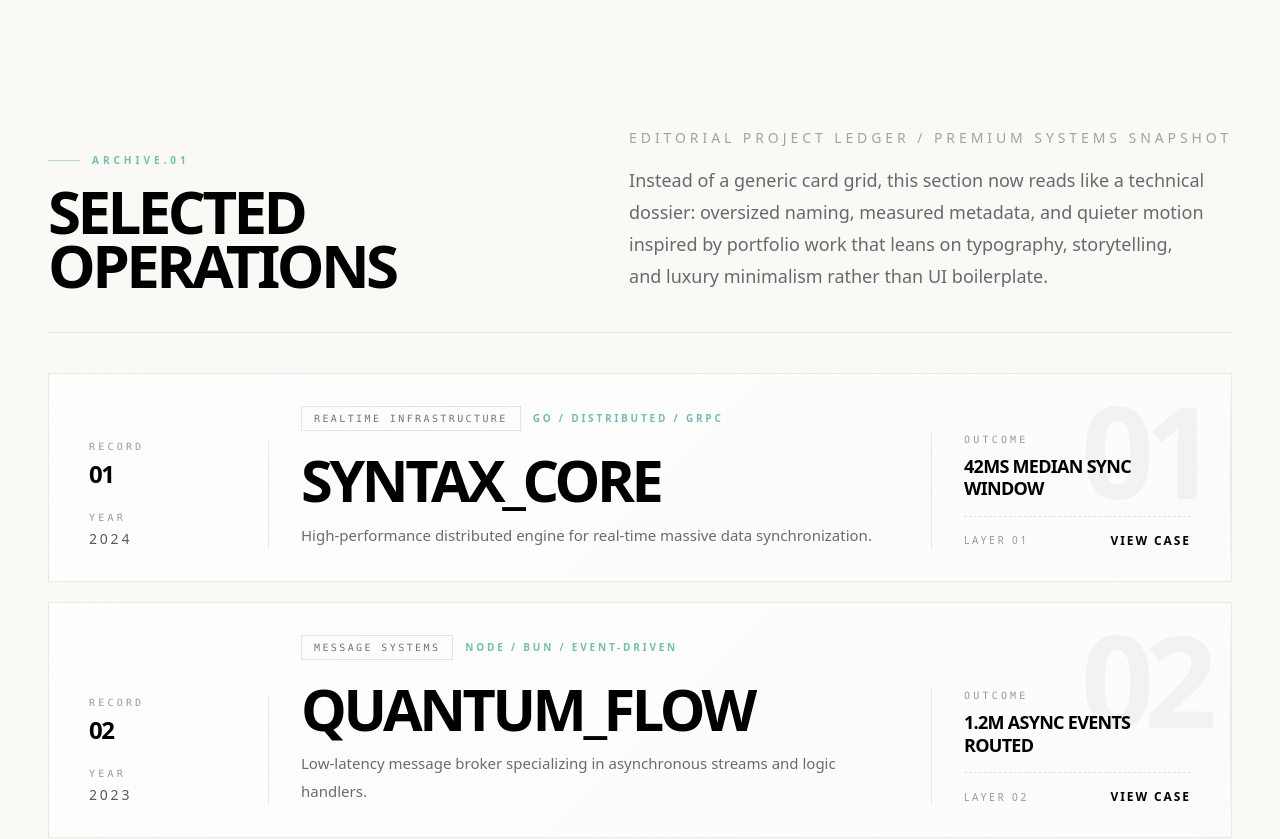
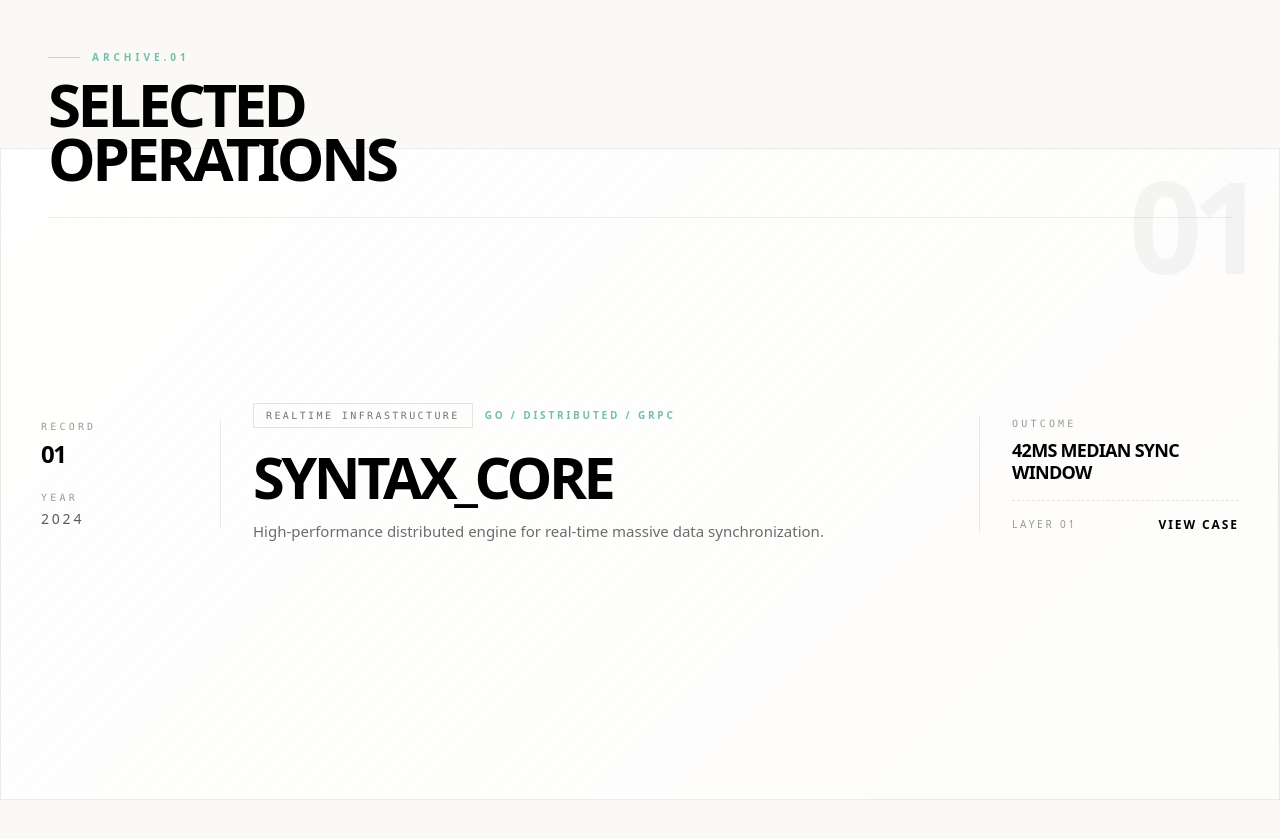
Before and after one commit to itisrohit/itisrohit, a Next.js app in the folder portfolio/: page / in a window 1280 px wide. Shown: the part 800-1639 px from the top of the page. Built offline with nearby package versions, Linux system fonts and the light colour scheme.

Commit message:
feat: implement high-performance sticky card stack with Lenis smooth scroll and design refinements

```diff
--- a/portfolio/package.json
+++ b/portfolio/package.json
@@ -12,6 +12,7 @@
     "@gsap/react": "^2.1.2",
     "clsx": "^2.1.1",
     "gsap": "^3.14.2",
+    "lenis": "^1.3.21",
     "next": "16.2.1",
     "react": "19.2.4",
     "react-dom": "19.2.4",
--- a/portfolio/src/app/page.tsx
+++ b/portfolio/src/app/page.tsx
@@ -1,10 +1,11 @@
 "use client";
 
-import { useRef } from "react";
+import { useRef} from "react";
 import Image from "next/image";
 import gsap from "gsap";
 import { ScrollTrigger } from "gsap/ScrollTrigger";
 import { useGSAP } from "@gsap/react";
+import Lenis from "lenis";
 
 gsap.registerPlugin(useGSAP, ScrollTrigger);
 
@@ -75,11 +76,32 @@ export default function Home() {
     () => {
       const mm = gsap.matchMedia();
 
+      let lenis: Lenis | null = null;
+      let tickerFn: ((time: number) => void) | null = null;
+
       mm.add("(prefers-reduced-motion: reduce)", () => {
         gsap.set("[data-animate]", { clearProps: "all" });
+        gsap.set("[data-project-card]", { clearProps: "all" });
       });
 
       mm.add("(prefers-reduced-motion: no-preference)", () => {
+        // 1. Initialize Lenis (Ken) smooth scroll for a premium, organic feel
+        lenis = new Lenis({
+          duration: 1.2,
+          easing: (t) => Math.min(1, 1.001 - Math.pow(2, -10 * t)),
+          wheelMultiplier: 1,
+          touchMultiplier: 2,
+        });
+
+        // Sync GSAP ticker with Lenis raf
+        tickerFn = (time: number) => lenis?.raf(time * 1000);
+        if (tickerFn) gsap.ticker.add(tickerFn);
+        gsap.ticker.lagSmoothing(0);
+
+        // Update GSAP and ScrollTrigger whenever Lenis scrolls
+        lenis?.on("scroll", ScrollTrigger.update);
+
+        // ── Hero entrance ────────────────────────────────────────────────
         const heroTimeline = gsap.timeline({ defaults: { ease: "power2.out" } });
 
         heroTimeline
@@ -111,6 +133,7 @@ export default function Home() {
             "<0.2",
           );
 
+        // ── Hero parallax ────────────────────────────────────────────────
         gsap.to("[data-hero-image]", {
           yPercent: -6,
           ease: "none",
@@ -133,45 +156,7 @@ export default function Home() {
           },
         });
 
-        ScrollTrigger.batch("[data-project-card]", {
-          start: "top 85%",
-          once: true,
-          onEnter: (elements) => {
-            gsap.fromTo(
-              elements,
-              { y: 40, autoAlpha: 0, scale: 0.985 },
-              {
-                y: 0,
-                autoAlpha: 1,
-                scale: 1,
-                duration: 0.8,
-                ease: "power2.out",
-                stagger: 0.12,
-                overwrite: true,
-              },
-            );
-          },
-        });
-
-        ScrollTrigger.batch("[data-capability-group]", {
-          start: "top 82%",
-          once: true,
-          onEnter: (elements) => {
-            gsap.fromTo(
-              elements,
-              { y: 20, autoAlpha: 0 },
-              {
-                y: 0,
-                autoAlpha: 1,
-                duration: 0.7,
-                ease: "power2.out",
-                stagger: 0.1,
-                overwrite: true,
-              },
-            );
-          },
-        });
-
+        // ── Ambient hero glow ───────────────────────────────────────────
         gsap.to("[data-ambient-glow]", {
           xPercent: 8,
           yPercent: -8,
@@ -180,9 +165,52 @@ export default function Home() {
           duration: 8,
           ease: "sine.inOut",
         });
+
+        // ── Selected Operations: Pin + Card Stack ──────────────────────
+        const root = container.current!;
+        const cards = Array.from(
+          root.querySelectorAll<HTMLElement>("[data-project-card]"),
+        );
+        const overlays = Array.from(
+          root.querySelectorAll<HTMLElement>("[data-project-overlay]"),
+        );
+        const pinSection = root.querySelector<HTMLElement>("[data-ops-pin]");
+
+        if (!pinSection || cards.length < 2) return;
+
+        // Set initial stacking: card[i+1] slides over card[i] so needs higher z
+        cards.forEach((card, i) => {
+          gsap.set(card, { zIndex: i + 1 });
+          if (i > 0) {
+            gsap.set(card, { yPercent: 100, willChange: "transform" });
+          }
         });
 
-      return () => mm.revert();
+        const tl = gsap.timeline({
+          scrollTrigger: {
+            trigger: pinSection,
+            start: "clamp(top top)",
+            end: () => `+=${(cards.length - 1) * window.innerHeight}`,
+            scrub: 0.2,
+            invalidateOnRefresh: true,
+          },
+          defaults: { ease: "none", duration: 1 },
+        });
+
+        // Sequential pairs: one full timeline unit per card transition
+        for (let i = 0; i < cards.length - 1; i++) {
+          const label = `step-${i}`;
+          tl.addLabel(label);
+          tl.to(overlays[i], { opacity: 1 }, label);
+          tl.to(cards[i + 1], { yPercent: 0 }, label);
+        }
+      });
+
+      return () => {
+        mm.revert();
+        lenis?.destroy();
+        if (tickerFn) gsap.ticker.remove(tickerFn);
+      };
     },
     { scope: container },
   );
@@ -190,7 +218,7 @@ export default function Home() {
   return (
     <div
       ref={container}
-      className="relative flex min-h-screen w-full flex-col overflow-x-hidden bg-[#FAF9F6] pb-64 font-sans selection:bg-[#73BEB1] selection:text-white"
+      className="relative flex min-h-screen w-full flex-col bg-[#FAF9F6] pb-64 font-sans selection:bg-[#73BEB1] selection:text-white"
     >
       <svg className="absolute h-0 w-0" aria-hidden="true">
         <filter id="rough-edge">
@@ -210,15 +238,16 @@ export default function Home() {
         }}
       />
 
-      <div
-        data-ambient-glow
-        className="pointer-events-none fixed left-[-10vw] top-[18vh] z-0 h-[28rem] w-[28rem] rounded-full bg-[#73BEB1]/[0.07] blur-3xl"
-      />
-
+      {/* ── Hero ──────────────────────────────────────────────────────── */}
       <section
         data-hero
         className="relative flex h-screen min-h-[700px] w-full flex-col items-center justify-center overflow-hidden"
       >
+        <div
+          data-ambient-glow
+          className="pointer-events-none absolute left-[-8vw] top-[16vh] z-0 h-[26rem] w-[26rem] rounded-full bg-[radial-gradient(circle,rgba(17,17,17,0.08)_0%,rgba(17,17,17,0.035)_38%,rgba(17,17,17,0)_72%)] blur-3xl"
+        />
+
         <div
           data-hero-backdrop
           className="pointer-events-none absolute inset-0 flex select-none items-center justify-center overflow-hidden px-4 opacity-[0.07]"
@@ -295,45 +324,59 @@ export default function Home() {
         </div>
       </section>
 
-      <section className="relative z-20 mx-auto w-full max-w-7xl px-6 py-24 sm:px-10 lg:px-12 lg:py-32">
-        <div className="grid gap-10 border-b border-black/8 pb-10 lg:grid-cols-[0.9fr_1.6fr] lg:items-end">
-          <div className="space-y-4">
+      {/* ── Selected Operations: Pinned card stack ────────────────────── */}
+      <section
+        data-ops-pin
+        className="relative z-20 w-full bg-[#FAF9F6]"
+        style={{ height: `${projects.length * 100}vh` }}
+      >
+        <div className="sticky top-0 h-screen overflow-hidden">
+          {/* Header — just the label and title */}
+          <div className="absolute inset-x-0 top-0 z-30 mx-auto w-full max-w-7xl px-6 pt-10 sm:px-10 lg:px-12">
+            <div className="border-b border-black/8 pb-8">
               <span className="inline-flex items-center gap-3 text-[10px] font-black tracking-[0.4em] text-[#73BEB1] uppercase">
                 <span className="h-px w-8 bg-[#73BEB1]/50" />
                 Archive.01
               </span>
-            <h3 className="max-w-md text-4xl font-black uppercase leading-[0.9] tracking-[-0.06em] text-black sm:text-5xl lg:text-6xl">
+              <h3 className="mt-3 max-w-md text-4xl font-black uppercase leading-[0.9] tracking-[-0.06em] text-black sm:text-5xl lg:text-6xl">
                 Selected Operations
               </h3>
             </div>
-
-          <div className="max-w-2xl space-y-4 lg:justify-self-end">
-            <p className="text-sm font-medium tracking-[0.28em] text-black/35 uppercase">
-              Editorial project ledger / premium systems snapshot
-            </p>
-            <p className="max-w-xl text-base leading-8 text-black/58 sm:text-lg">
-              Instead of a generic card grid, this section now reads like a technical dossier: oversized naming,
-              measured metadata, and quieter motion inspired by portfolio work that leans on typography,
-              storytelling, and luxury minimalism rather than UI boilerplate.
-            </p>
-          </div>
           </div>
 
-        <div className="mt-10 space-y-5">
+          {/*
+            The clip wrapper. overflow-hidden here ensures cards translated
+            below (yPercent:100) are invisible until GSAP slides them up.
+            top:148px clears the header strip above.
+          */}
+          <div
+            className="absolute inset-x-0 bottom-0 overflow-hidden"
+            style={{ top: "148px" }}
+          >
+            <div className="relative mx-auto h-full w-full max-w-7xl px-6 sm:px-10 lg:px-12">
               {projects.map((project, index) => (
                 <article
                   key={project.id}
                   data-project-card
-              data-animate
-              className="group relative overflow-hidden border border-black/8 bg-[linear-gradient(135deg,rgba(255,255,255,0.78),rgba(255,255,255,0.38))] px-6 py-6 backdrop-blur-[2px] sm:px-8 sm:py-8 lg:px-10"
+                  className="absolute inset-0 border border-black/8 bg-[linear-gradient(135deg,rgba(255,255,255,0.92),rgba(255,255,255,0.60))] px-6 py-8 backdrop-blur-[2px] sm:px-8 sm:py-10 lg:px-10"
                 >
+                  {/* Frosted exit overlay — opacity animated 0→1 to fake blur-out */}
+                  <div
+                    data-project-overlay
+                    className="pointer-events-none absolute inset-0 opacity-0"
+                    style={{
+                      background: "rgba(250,249,246,0.78)",
+                      backdropFilter: "blur(4px)",
+                      zIndex: 10,
+                    }}
+                  />
 
                   <div className="pointer-events-none absolute inset-y-0 right-0 w-px bg-gradient-to-b from-transparent via-black/10 to-transparent" />
-              <span className="pointer-events-none absolute right-4 top-3 text-[5rem] font-black leading-none tracking-[-0.08em] text-black/[0.04] sm:right-6 sm:text-[7rem] lg:text-[8rem]">
+                  <span className="pointer-events-none absolute right-4 top-3 select-none text-[5rem] font-black leading-none tracking-[-0.08em] text-black/[0.04] sm:right-6 sm:text-[7rem] lg:text-[8rem]">
                     {project.id}
                   </span>
 
-              <div className="relative z-10 grid gap-8 lg:grid-cols-[180px_minmax(0,1fr)_260px] lg:items-end">
+                  <div className="relative z-0 grid h-full gap-8 lg:grid-cols-[180px_minmax(0,1fr)_260px] lg:items-center">
                     <div className="space-y-5 border-b border-black/8 pb-5 lg:border-b-0 lg:border-r lg:pb-0 lg:pr-8">
                       <div className="space-y-1">
                         <p className="font-mono text-[10px] tracking-[0.32em] text-black/40 uppercase">Record</p>
@@ -378,8 +421,11 @@ export default function Home() {
                 </article>
               ))}
             </div>
+          </div>
+        </div>
       </section>
 
+      {/* ── System Capabilities ───────────────────────────────────────── */}
       <section className="relative z-20 mx-auto w-full max-w-7xl px-6 py-24 sm:px-10 lg:px-12 lg:py-32">
         <div className="grid gap-14 lg:grid-cols-[minmax(280px,0.72fr)_minmax(0,1.28fr)] lg:gap-20">
           <div className="lg:sticky lg:top-16 lg:self-start">
@@ -405,8 +451,6 @@ export default function Home() {
             {capabilities.map((spec) => (
               <article
                 key={spec.category}
-                data-capability-group
-                data-animate
                 className="group relative overflow-hidden border-t border-black/8 pt-8 lg:pt-10"
               >
                 <div className="relative z-10 grid gap-8 lg:grid-cols-[150px_minmax(0,1fr)] lg:gap-12">
```
Also changed, not shown: portfolio/src/app/globals.css (+13 -0 lines), 1 other file (tests, documents, lock files or other folders). Lines whose indentation alone changed are shown as unchanged.
